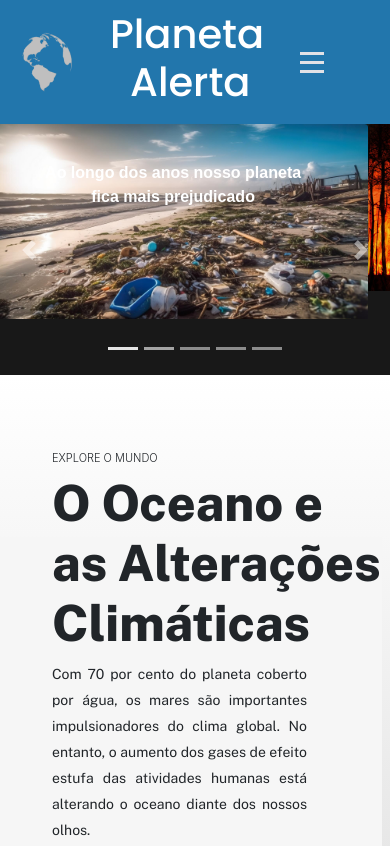
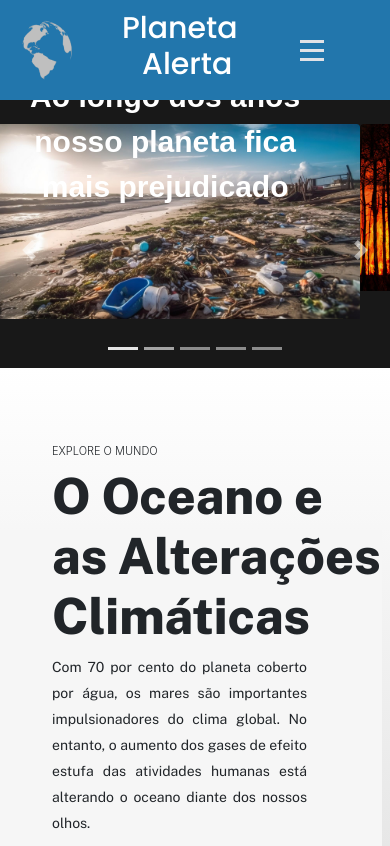
Before and after one commit to jv1903/Planeta-Alerta-2024, a plain HTML site: page index.html in a window 390 px wide. Shown: the top 846 px of the page. Drawn offline with nearby package versions, Linux system fonts and the light colour scheme; a script that the page names is missing.

Commit message:
Update style.css

```diff
--- a/style.css
+++ b/style.css
@@ -147,8 +147,9 @@ nav li a:hover{
           max-width: 120px;
       }
       .logotxt h1{
-          padding-right: 0;
-          margin-left: -20px;
+        padding-right: 0;
+        font-size: 30px;
+        margin-left: -8px;
 
       }
       .logotxt a{
@@ -163,7 +164,7 @@ nav li a:hover{
     }
     header {
       width: 100%;
-      height: 375px;
+      height: 368px;
       display: block;
       background-color: #181818;
       font-family: Arial, Helvetica, sans-serif;
@@ -172,11 +173,18 @@ nav li a:hover{
   .carousel-indicators {
     margin-bottom: 140px;
   }
+  .carousel-item{
+  padding-right: 0;
+  font-size: 30px;
+  margin-left: -8px;
+  }
 
   .w-100 {
     width: 100% !important;
     margin-top: 44px;
   }
+
+
 }
 
   /* RESONSIVO NAV*/
```
